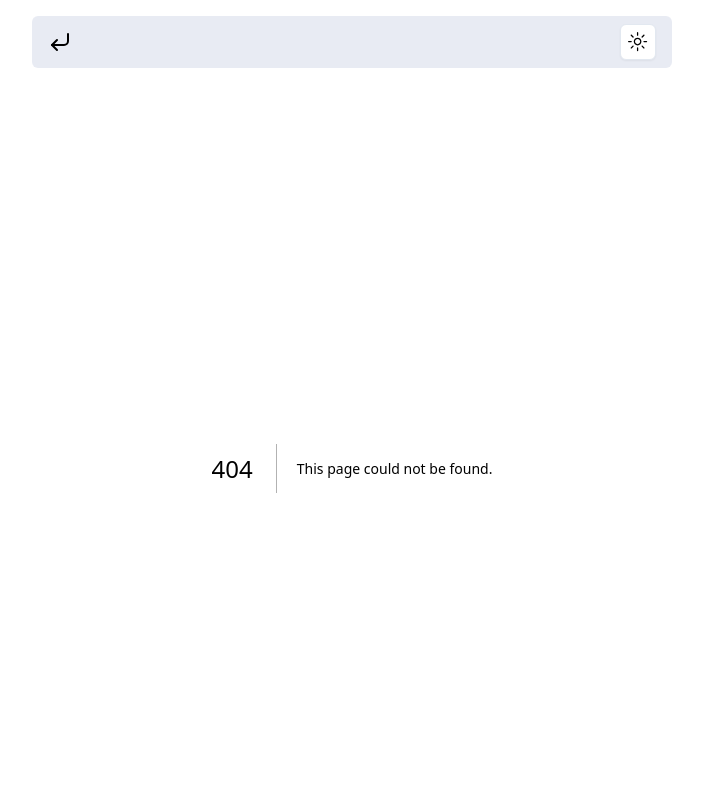
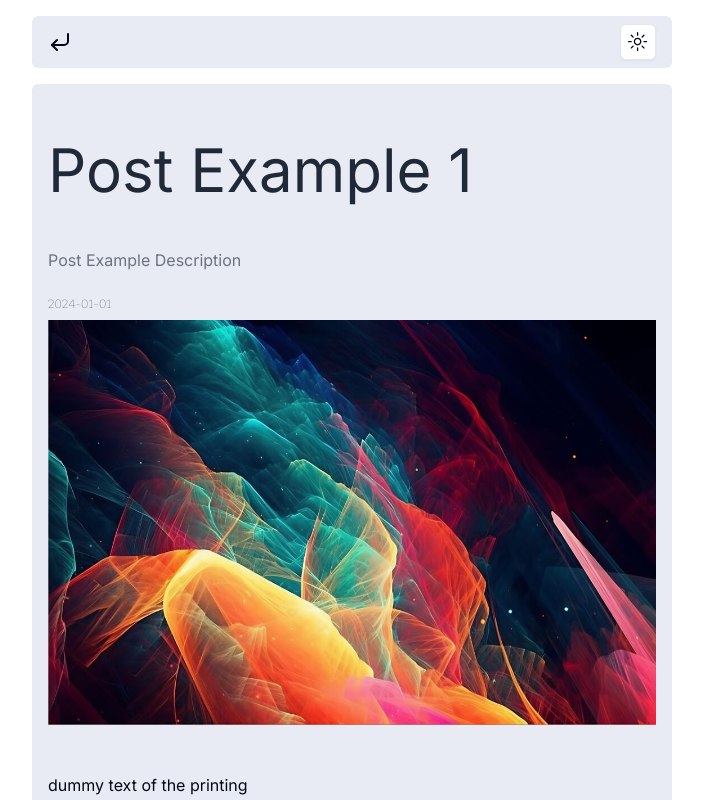
Before and after one commit to YounesseElkars/Next-Themes-SEO, a Next.js app: page /post-example in a window 1280 px wide. Before the commit this address had no page. Shown: the top 800 px of the page, without its empty margins (288-991 px from the left). Built offline with nearby package versions, Linux system fonts and the light colour scheme.

Commit message:
feat : slug page

```diff
--- /dev/null
+++ b/src/app/[slug]/page.tsx
@@ -0,0 +1,48 @@
+import fs from 'fs';
+import Markdown from 'markdown-to-jsx';
+import matter from 'gray-matter';
+import FullPost from '@/components/full-post/FullPost';
+import React from 'react';
+import { TFullPost, TPostCardDetails } from '@/types/general';
+import { getPostDetails } from '@/components/post-cards/postCards';
+
+export const generateStaticParams = async () => {
+  const posts = getPostDetails();
+  return posts.map((post) => ({
+    slug: post.slug,
+  }));
+};
+
+const getPostContent = (slug: string): TFullPost => {
+  const fileLocation = `./src/posts/${slug}.md`;
+  const file = fs.readFileSync(fileLocation, 'utf-8');
+  const matterResult = matter(file);
+
+  return {
+    slug: matterResult.data.slug,
+    content: matterResult.content,
+    date: matterResult.data.date,
+    title: matterResult.data.title,
+    subtitle: matterResult.data.subtitle,
+    image: matterResult.data.image,
+  };
+};
+
+const page = ({ params }: { params: { slug: string } }) => {
+  const slug = params.slug;
+
+  const content = getPostContent(slug);
+  return (
+    <div className="mt-4   h-auto w-full   gap-4  rounded-md bg-blue-900/10 px-4 py-2  sm:grid-cols-2  sm:flex-row lg:grid-cols-3">
+      <FullPost
+        date={content.date}
+        subtitle={content.subtitle}
+        title={content.title}
+        image={content.image}
+        content={content.content}
+      />
+    </div>
+  );
+};
+
+export default page;
```
